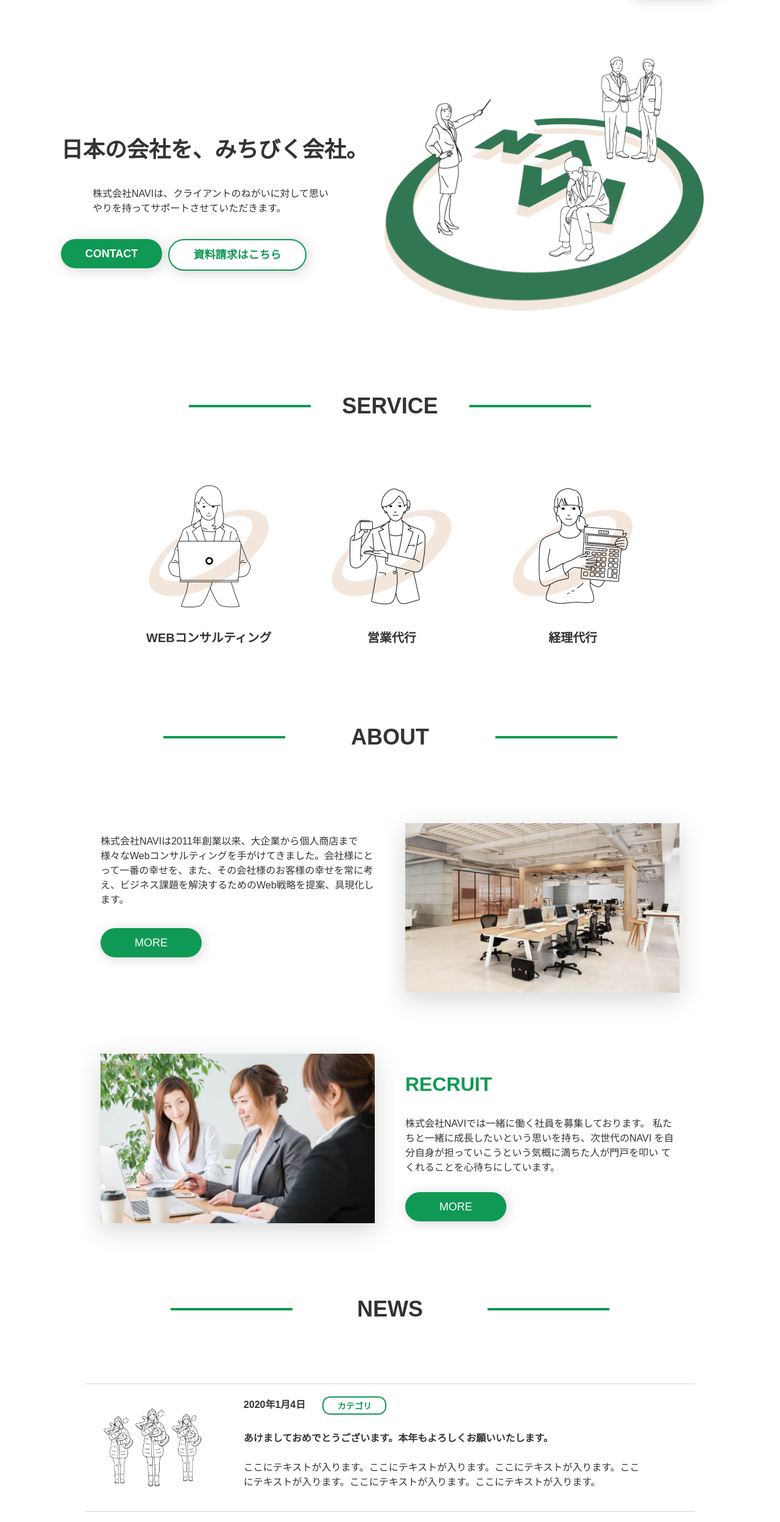
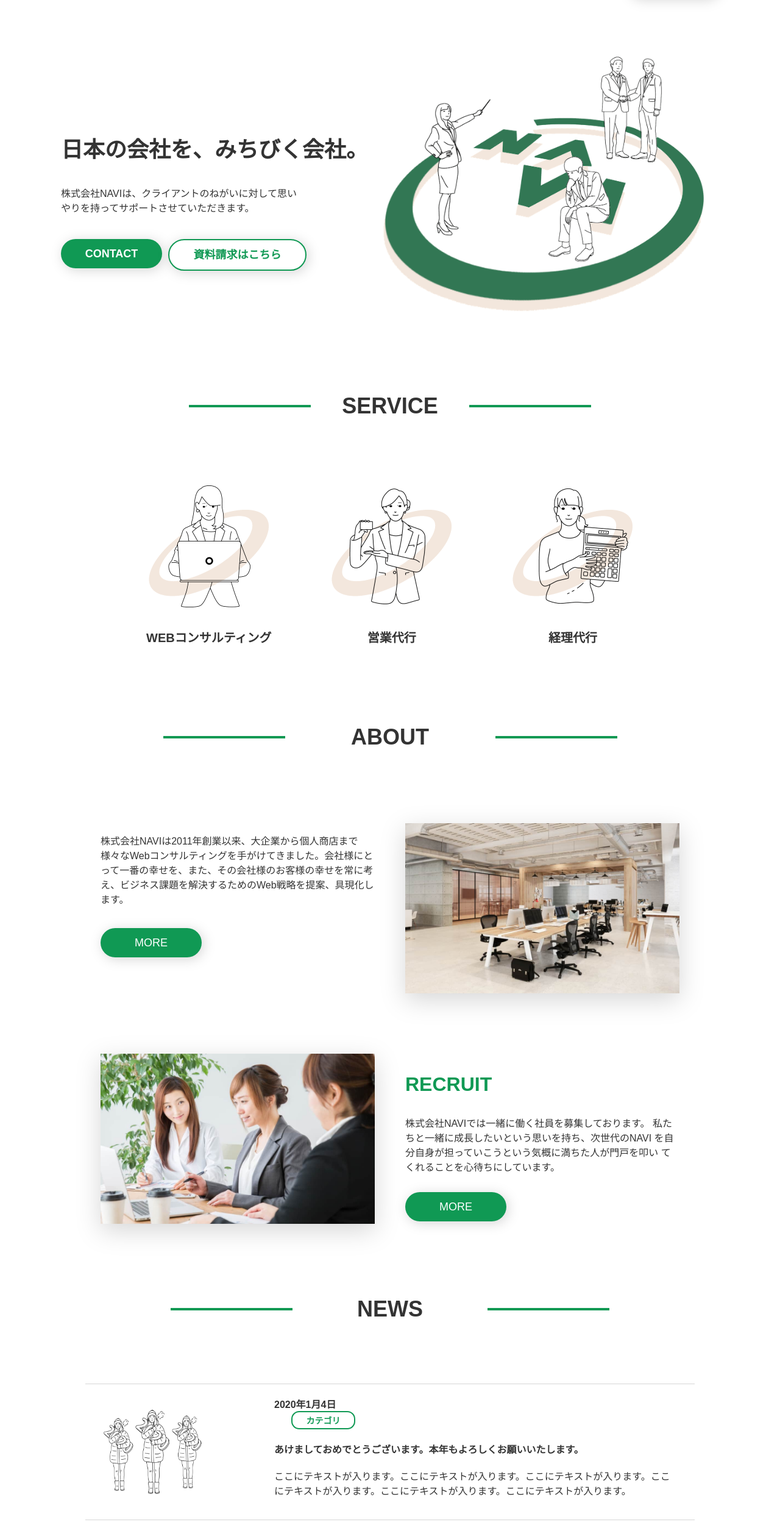
Before and after one commit to mmmr9/isara7th-2-2, a plain HTML site: page index.html in a window 1280 px wide. Shown: the part 62-2558 px from the top of the page at 61% size. Drawn offline with Linux system fonts and the light colour scheme.

Commit message:
Update style.css

```diff
--- a/style.css
+++ b/style.css
@@ -41,7 +41,7 @@ h3{
 }
 
 h4{
-    width: 650px;
+    max-width: 650px;
     font-weight: bold;
     font-size: 16px;
 }
@@ -82,13 +82,13 @@ h4{
 .heading-inner{
     max-width: 1080px;
     margin: 80px auto 0 ;
-    height: 448px;
     display: flex;
     flex-direction: row-reverse;
     justify-content: space-between;
 }
 .heading-left{
-    display: block;
+    flex:52;
+    max-width: 520px;
     margin: auto auto auto 0;
 }
 .heading-ttl{
@@ -99,14 +99,14 @@ h4{
     height: auto;
     max-width: 400px;
     font-size: 16px;
-    margin: 34px auto 40px;
+    margin: 34px auto 40px 0;
 }
 .heading-2 br{
     display: none;
     max-width: 400px;
 }
 .heading-3{
-    display: inline-flex;
+    display: flex;
     max-width: 400px;
 }
 .contact{
@@ -136,9 +136,8 @@ h4{
     color: #109954;
 }
 .heading-right{
-    display: block;
+    flex:56;
     max-width: 560px;
-    height: auto;
 }
 
 .service{
@@ -234,24 +233,26 @@ h4{
 .news-inner{
     display: block;
     max-width: 1080px;
-    display: block;
     margin: 101px auto 0;
 }
 .news-box{
     display: flex;
     justify-content: space-between;
     max-width: 1000px;
-    min-height: 168px;
     margin:20px 0;
 }
 .news-box-right{
+    flex-basis: 650px;
     text-align: left;
-    display: flex;
+    display: block;
     flex-wrap: wrap;
 }
+.news-box1{
+    display: flex;
+}
 .news-box img{
-    width: 300px;
-    height: 168px;
+    max-width: 300px;
+    flex-basis: 300px;
 }
 .news-box time{
     font-weight: bold;
@@ -261,8 +262,8 @@ h4{
     margin: 20px auto 0 0;
 }
 .news-box p{
-    width: 650px;
-    height: 44px;
+    max-width: 650px;
+    height: auto;
     font-size: 16px;
     margin-top: 20px;
 }
@@ -305,7 +306,7 @@ h4{
     text-align: center;
     display: block;
     margin: 100px 0 0;
-    padding: 25px 5px 14px;
+    padding: 25px 15px 14px;
     width: 100%;
     height: 135px;
     background-color: #E8E8E8;
@@ -313,8 +314,8 @@ h4{
 
 }
 .footer-inner{
-    height: 70px;
-    display: inline-flex;
+    max-width: 1080px;
+    display: flex;
     justify-content:space-between;
 }
 .footer-inner img{
```
